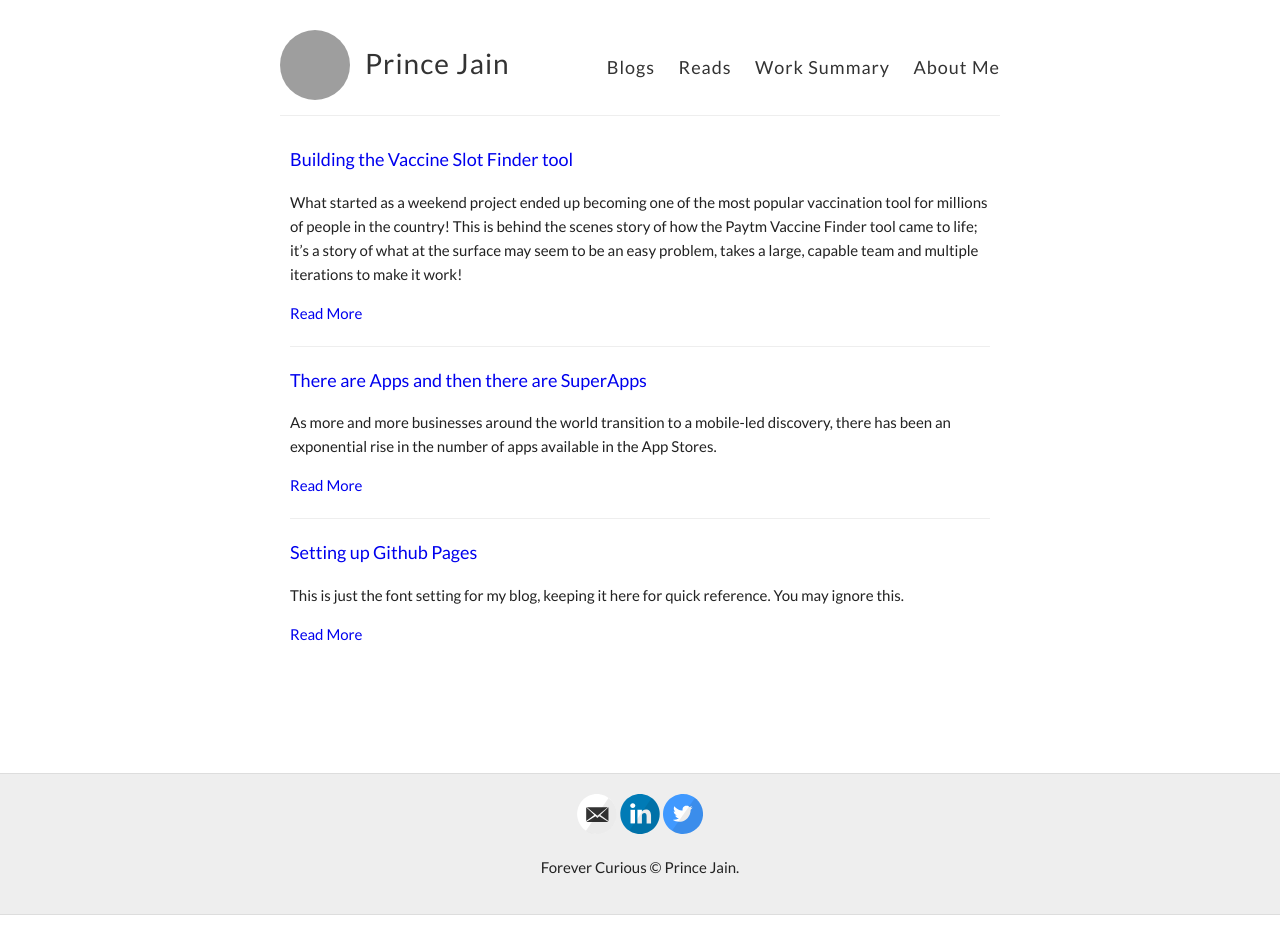
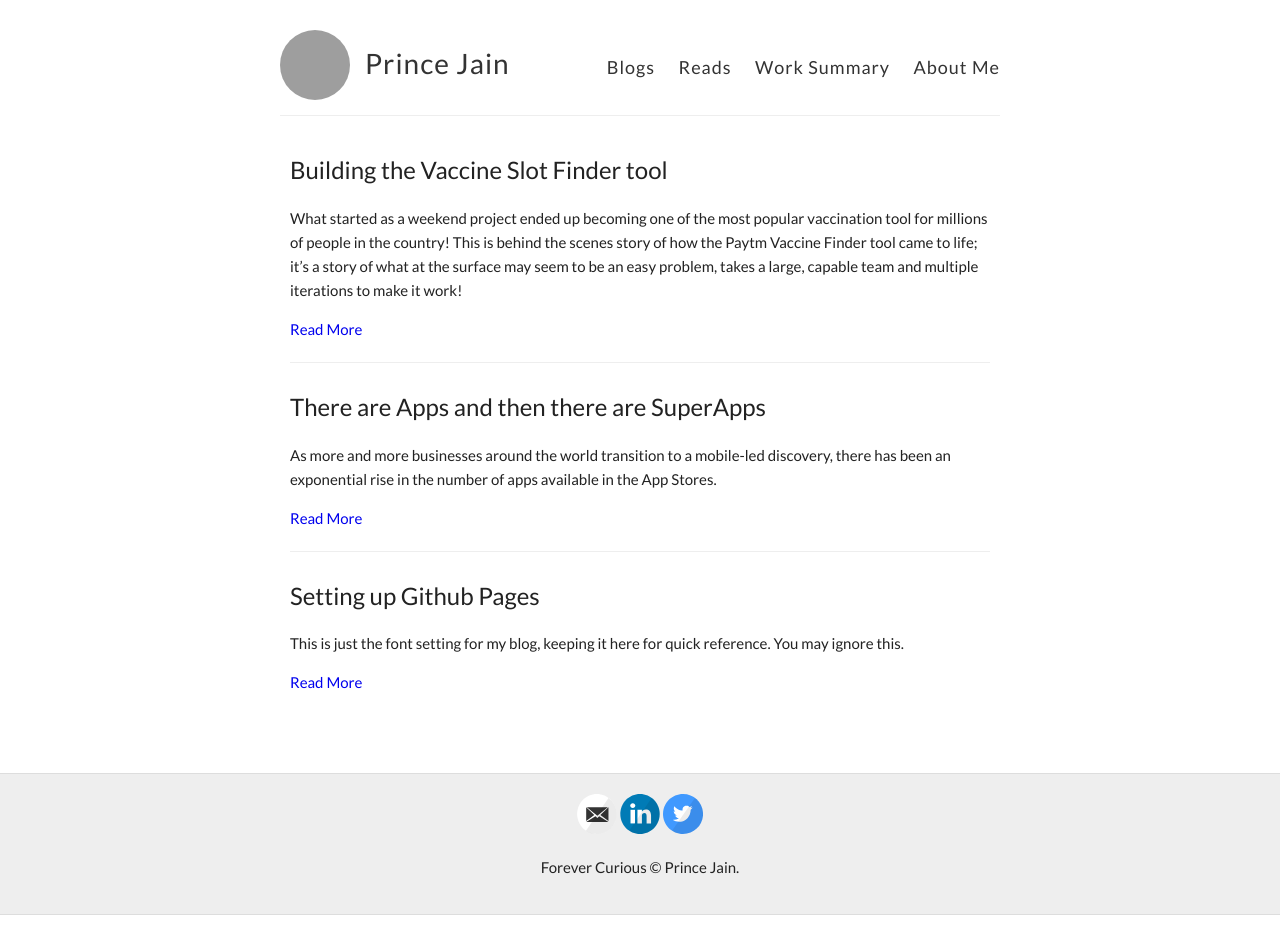
Before and after one commit to product-noob/product-noob.github.io, a Jekyll site: the page built from blog.md, in a window 1280 px wide. Built offline with Jekyll 4.4.1, drawn with Linux system fonts in a browser that asks for light colours; grey boxes are pictures that could not be loaded.

Commit message:
Update blog.html

```diff
--- a/_layouts/blog.html
+++ b/_layouts/blog.html
@@ -5,7 +5,7 @@ layout: default
 	<div class="posts"> {% for post in site.posts %}
 		<article class="post">
 			<!-- <div class="date"> Published on {{ page.date | date: "%B %e, %Y" }} </div> -->
-     			<h3 class="blogheader"> <a href="{{ site.baseurl }}{{ post.url }}">{{ post.title }}</a> </h3>
+     			<h3 style="color:#222;> <a href="{{ site.baseurl }}{{ post.url }}">{{ post.title }}</a> </h3>
 			<div class="entry"> {{ post.excerpt }} </div> <a href="{{ site.baseurl }}{{ post.url }}" class="read-more">Read More</a>
 		</article> {% endfor %}
 	</div>
```
